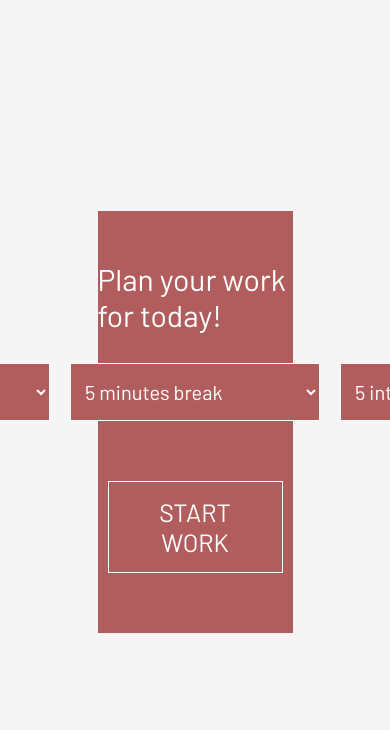
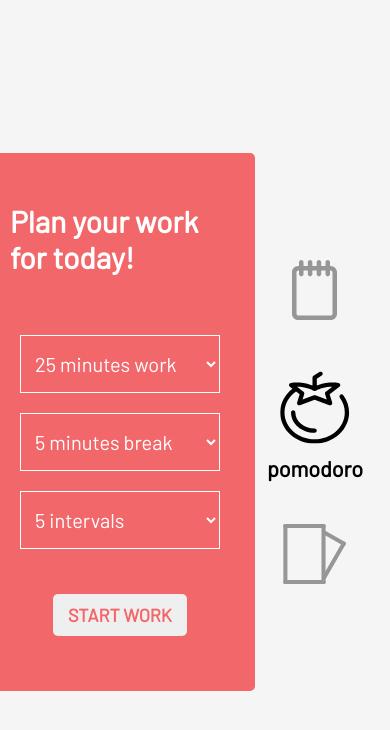
Before and after one commit to fedu00/Learning-Help, a React (Create React App) app: page /pomodore in a window 390 px wide. Shown: the top 730 px of the page. Built offline with nearby package versions, Linux system fonts and the light colour scheme.

Commit message:
corect pomodore page and clock styles

```diff
--- a/src/components/molecues/Clock/ClockStyles.css
+++ b/src/components/molecues/Clock/ClockStyles.css
@@ -1,9 +1,10 @@
 .clock-container {
   position: fixed;
-  top: 20px;
-  left: 20px;
-  height: 250px;
-  background-color: rgb(40, 160, 120);
+  top: 10px;
+  left: 10px;
+  min-width: 480px;
+  padding: 25px 20px;
+  background-color: #f2676a;
   display: flex;
   align-items: center;
   justify-content: center;
@@ -24,12 +25,11 @@
 }
 
 .clock-container .time-container {
-  width: 120px;
   display: flex;
 }
 
 .clock-container .time-container .clock-time {
-  font-size: 50px;
+  font-size: 60px;
 }
 
 .clock-container .intervals {
--- a/src/views/PomodorePage/PomodorePage.tsx
+++ b/src/views/PomodorePage/PomodorePage.tsx
@@ -4,6 +4,7 @@ import { useDispatch } from "react-redux";
 import { createPomodoro } from "../../store";
 import { WORK_DATA, BREAK_DATA, INTERVALS_DATA } from "./PomodorePageData";
 import { PomodoreDateTypes } from "../../types/pomodoreTypes";
+import Button from "../../components/atoms/Button/Button";
 
 const PomodorePage = () => {
   const dispatch = useDispatch();
@@ -60,8 +61,8 @@ const PomodorePage = () => {
   };
 
   return (
-    <div className="section-container">
-      <div className="pomodore-container">
+    <div className="pomodore-container">
+      <div className="pomodore-panel-container">
         <p>Plan your work for today!</p>
         <div className="timer-container">
           <select
@@ -98,9 +99,12 @@ const PomodorePage = () => {
             ))}
           </select>
         </div>
-        <div className="timer-buttons-container">
-          <button onClick={handleStartWork}>START WORK</button>
-        </div>
+        <Button
+          text="START WORK"
+          onClickFunction={handleStartWork}
+          // backgroundColor="rgb(177, 93, 93)"
+        />
+        {/* </div> */}
       </div>
     </div>
   );
--- a/src/views/PomodorePage/PomodorePageStyles.css
+++ b/src/views/PomodorePage/PomodorePageStyles.css
@@ -1,50 +1,60 @@
-.section-container {
+.pomodore-container {
+  width: calc(100vw - 150px);
   height: 100vh;
-  width: 100vw;
   display: flex;
   align-items: center;
   justify-content: center;
 }
 
-.pomodore-container {
-  background-color: rgb(177, 93, 93);
-  height: 50%;
-  width: 50%;
+.pomodore-panel-container {
   display: flex;
   flex-direction: column;
   align-items: center;
   justify-content: center;
+  background-color: #f2676a;
+  border-radius: 5px;
+  padding: 100px 50px;
 }
 
-.pomodore-container p {
+.pomodore-panel-container p {
   font-size: 30px;
+  font-weight: 600;
   color: white;
   margin-bottom: 20px;
 }
 
-.pomodore-container .timer-container {
+.pomodore-panel-container .timer-container {
   display: flex;
+  margin: 30px 0;
 }
 
-.pomodore-container select {
-  background-color: rgb(177, 93, 93);
+.pomodore-panel-container select {
+  background-color: #f2676a;
   border: 1px solid white;
   background-color: none;
   color: white;
   font-size: 20px;
-  width: 250px;
+  width: 220px;
   padding: 15px 10px;
   margin: 10px;
   outline: none;
 }
 
-.pomodore-container .timer-buttons-container button {
-  font-size: 25px;
-  background-color: rgb(177, 93, 93);
-  padding: 15px 25px;
-  margin: 10px;
-  color: white;
-  border: 1px solid white;
-  margin-top: 50px;
-  cursor: pointer;
+.pomodore-panel-container button {
+  color: #f2676a;
 }
+
+@media (max-width: 1100px) {
+  .pomodore-panel-container {
+    padding: 50px 25px;
+  }
+  .pomodore-panel-container select {
+    width: 200px;
+  }
+}
+
+@media (max-width: 1100px) {
+  .pomodore-panel-container .timer-container {
+    flex-direction: column;
+  }
+}
```
Also changed, not shown: src/components/molecues/Clock/Clock.tsx (renamed from src/components/molecues/Clock/Clock.js).
